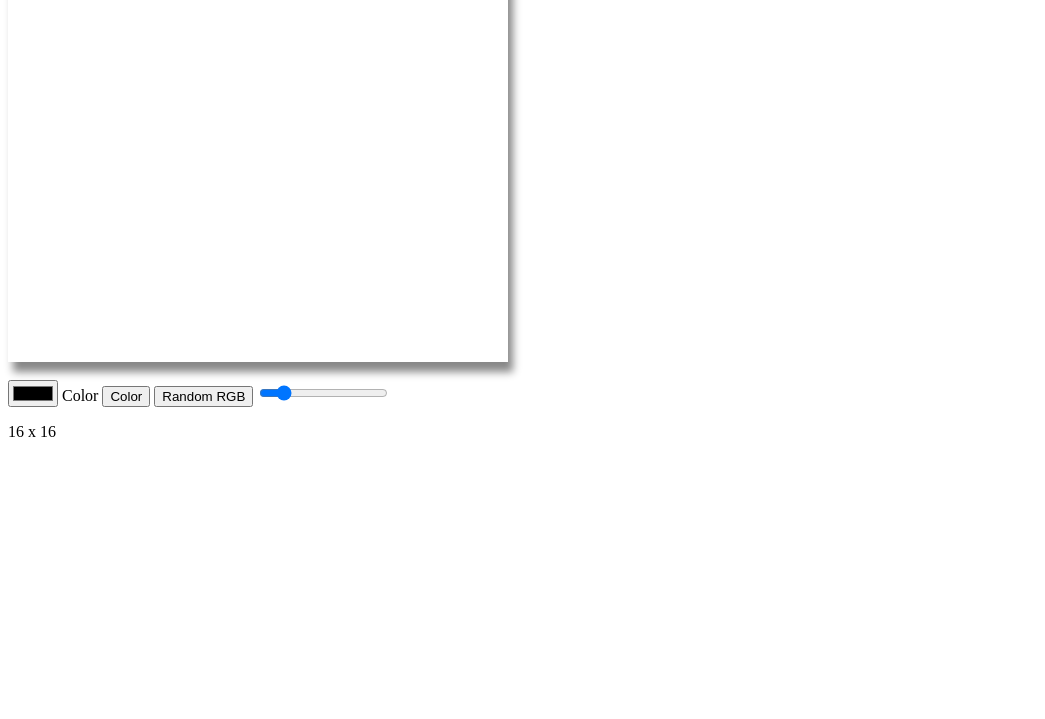
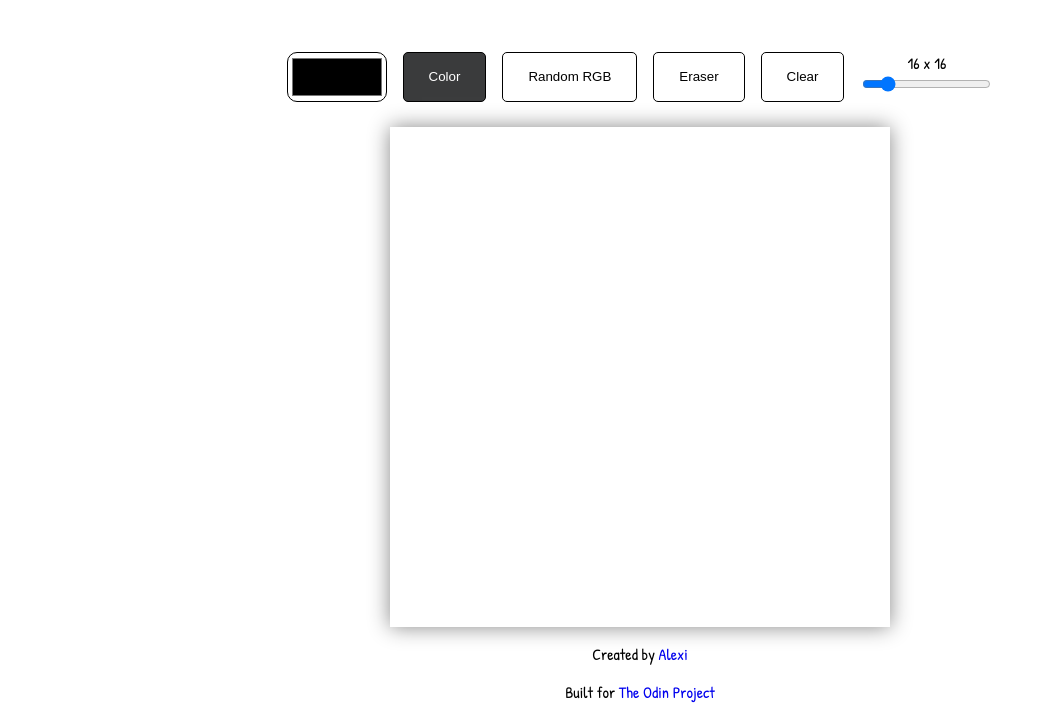
Before and after one commit to itsalexi/etch-a-sketch, a plain HTML site: page index.html in a window 1280 px wide. Shown: the part 146-865 px from the top of the page, without its empty margins (0-1045 px from the left). Before the commit the page ends 800 px from the top, so only its background shows below. Drawn offline with Linux system fonts and the light colour scheme.

Commit message:
Finished styling the website

```diff
--- a/index.html
+++ b/index.html
@@ -7,20 +7,36 @@
     <meta name="viewport" content="width=device-width, initial-scale=1.0">
     <title>Document</title>
     <link rel="stylesheet" href="styles.css">
+    <link href="https://fonts.googleapis.com/css2?family=Patrick+Hand&display=swap" rel="stylesheet">
 </head>
 
 <body>
-    <div class="main"></div>
+    <header class="header">
+        <h1 id="title">Etch A Sketch</h1>
+    </header>
+    <div class="main">
+        <div class="modes">
+            <div class="buttons">
+                <div class="color">
+                    <input type="color" name="color" id="color">
+                </div>
+                <button onclick="changeMode(this)" id="picker" class="selected">Color</button>
+                <button onclick="changeMode(this)" id="random">Random RGB</button>
+                <button onclick="changeMode(this)" id="eraser">Eraser</button>
+                <button onclick="makeCanvas()" id="random">Clear</button>
 
-    <div class="modes">
-        <br>
-        <input type="color" name="color" id="color">
-        <label for="color">Color</label>
-        <button onclick="changeMode(this)" id="picker">Color</button>
-        <button onclick="changeMode(this)" id="random">Random RGB</button>
-        <input type="range" name="range" id="sizeSlider" min="1" max="100" value="16">
-        <p id="sizeText"></p>
+                <div class="size">
+                    <p id="sizeText"></p>
+                    <input type="range" name="range" id="sizeSlider" min="1" max="100" value="16">
+                </div>
+            </div>
+        </div>
     </div>
+    <footer id="footer">
+        <p>Created by <a href="https://github.com/itsalexi">Alexi</a></p>
+        <p>Built for <a href="https://theodinproject.com/">The Odin Project</a></p>
+    </footer>
+
     <!-- SCRIPTS -->
     <script src="main.js"></script>
 </body>
--- a/main.js
+++ b/main.js
@@ -1,6 +1,7 @@
 let mode = "picker";
 // Check if mouse is down
 let mouseDown = false;
+let selectedButton = document.querySelector("#picker");
 
 document.body.onmouseup = () => (mouseDown = false);
 document.body.onmousedown = () => (mouseDown = true);
@@ -58,6 +59,8 @@ function getColor() {
     return `${colorPicker.value}`;
   } else if (mode === "random") {
     return randomRGB();
+  } else if (mode === "eraser") {
+    return "white";
   }
 }
 
@@ -70,8 +73,11 @@ function randomRGB() {
 }
 
 function changeMode(btn) {
+  selectedButton.classList.toggle("selected");
   mode = `${btn.id}`;
   console.log(mode);
+  selectedButton = btn;
+  btn.classList.toggle("selected");
 }
 
 // Slider
--- a/styles.css
+++ b/styles.css
@@ -1,13 +1,96 @@
+body {
+  display: flex;
+  flex-direction: column;
+  font-family: "Patrick Hand", cursive;
+  min-height: 100vh;
+  margin: 0;
+  padding: 0;
+}
+
 #canvas {
   display: grid;
-  box-shadow: 5px 10px 8px #888888;
+  box-shadow: 0px 0px 20px #888888;
   margin: 0;
   height: 500px;
   width: 500px;
 }
 
+#title {
+  font-size: 4em;
+  font-weight: bold;
+  text-align: center;
+}
+
+.main {
+  display: flex;
+  justify-content: center;
+  align-items: center;
+  flex-direction: column;
+  margin: 0 auto;
+  max-width: 1100px;
+}
+
+.modes {
+  display: flex;
+  flex-direction: column;
+  align-items: center;
+}
+
+.buttons {
+  display: flex;
+  flex-direction: row;
+  gap: 1em;
+  margin: 25px;
+}
+
+.size #sizeText {
+  margin: 0;
+  text-align: center;
+}
 .pixel {
   height: 100%;
   width: 100%;
   margin: 0;
 }
+
+.color {
+  display: flex;
+  justify-content: center;
+}
+
+.buttons button {
+  background: none;
+  border: 1px solid black;
+  padding: 5px 25px;
+  border-radius: 5px;
+}
+
+button:hover {
+  cursor: pointer;
+  transform: scale(1.2);
+  transition: 0.1s;
+}
+
+.buttons .selected {
+  background-color: #3a3b3c;
+  color: white;
+}
+
+#footer {
+  bottom: 0;
+  width: 100%;
+  text-align: center;
+  margin-top: auto;
+}
+
+a {
+  text-decoration: none;
+}
+
+#color {
+  appearance: none;
+  border-radius: 10px;
+  background-color: transparent;
+  width: 100px;
+  height: 50px;
+}
```
Also changed, not shown: 1 other file.
